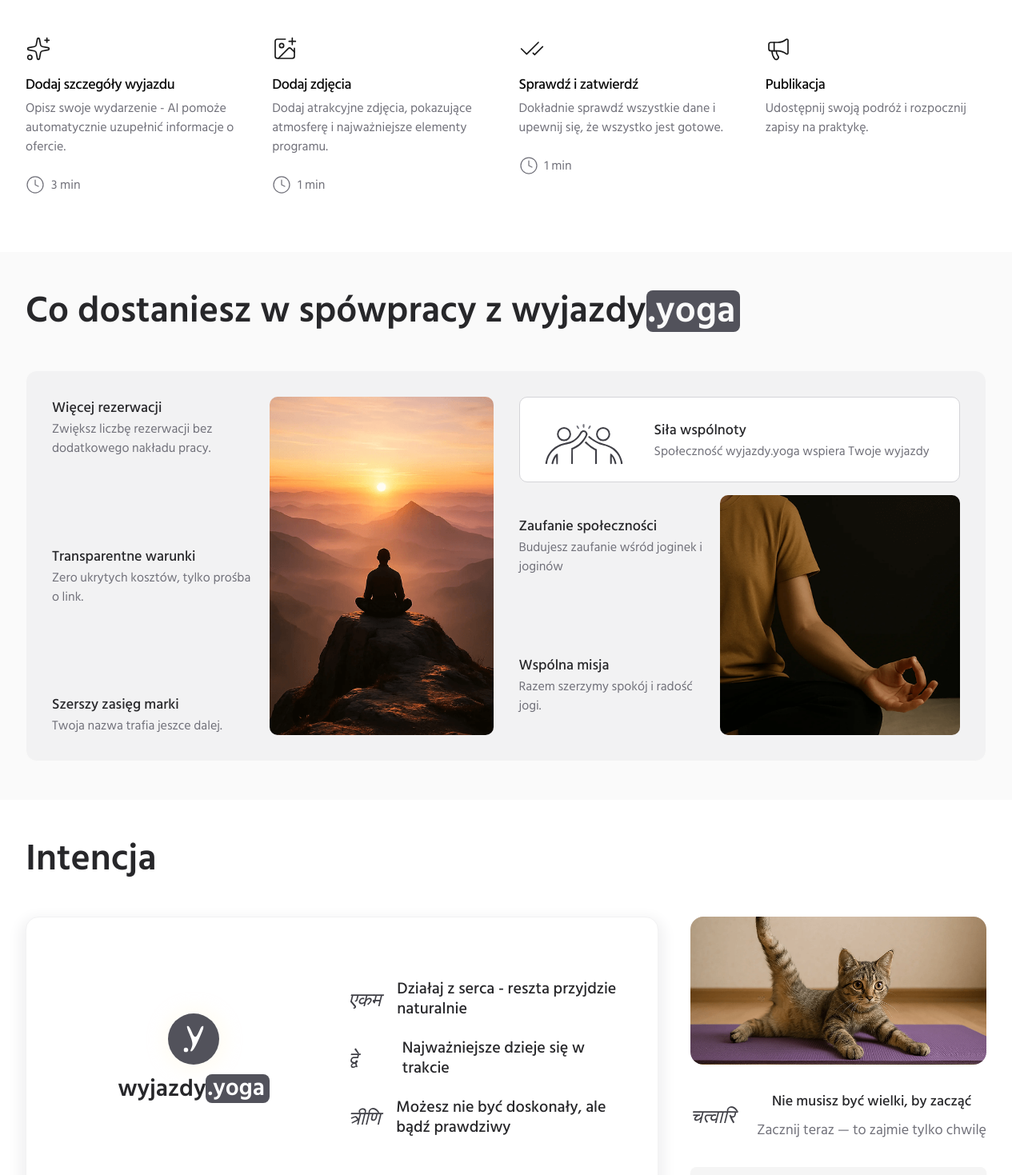
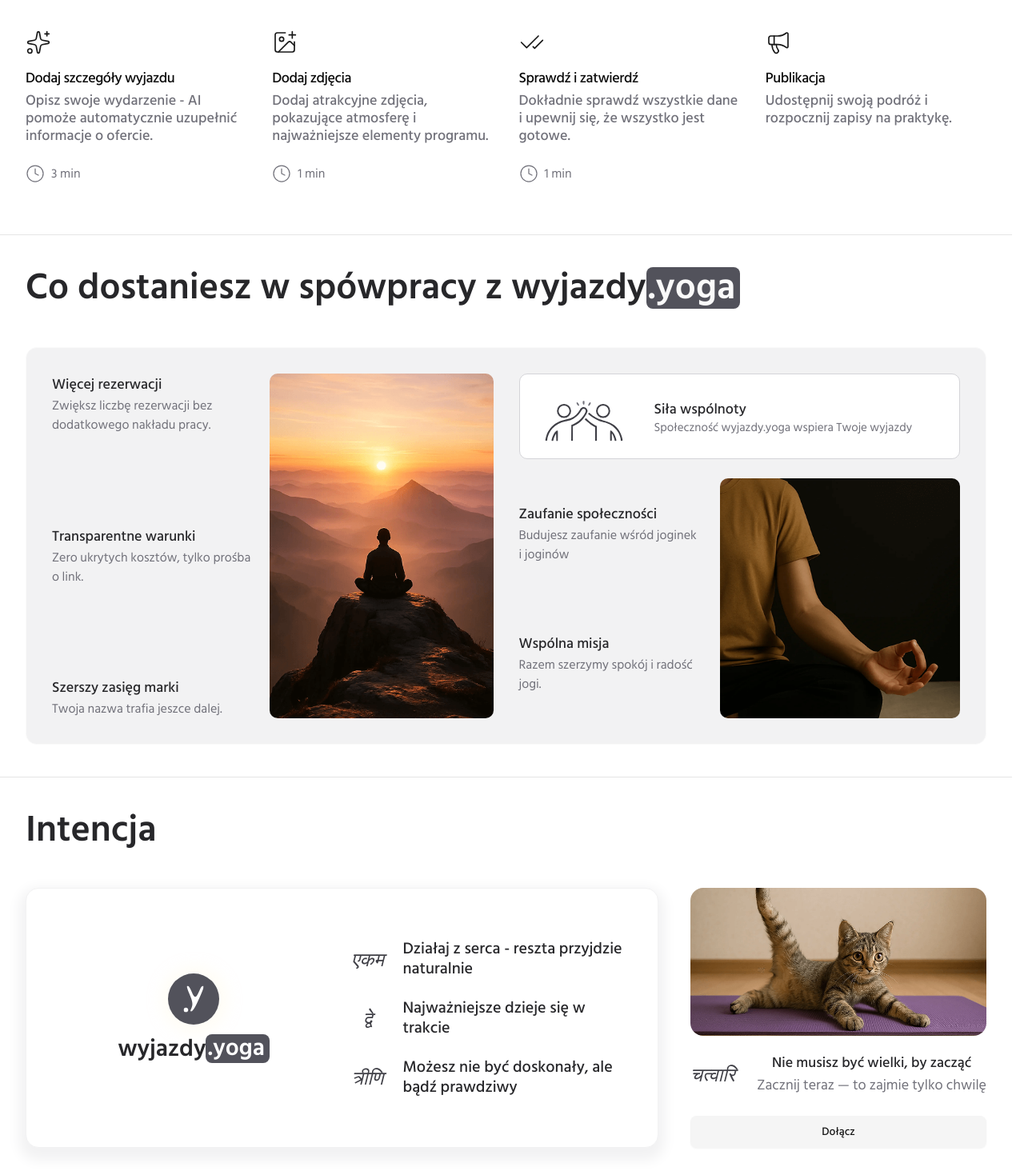
Before and after one commit to joga-yoga/wy-frontend, a Next.js app: page /partners in a window 1280 px wide. Shown: the part 801-2270 px from the top of the page at 80% size. Built offline with nearby package versions, Linux system fonts and the light colour scheme; no server answers.

Commit message:
Fix UI of partners page for mobile

```diff
--- a/src/app/partners/page.tsx
+++ b/src/app/partners/page.tsx
@@ -16,6 +16,7 @@
 import CustomPartnersComunityIcon from "@/components/icons/CustomPartnersComunityIcon";
 import { Button } from "@/components/ui/button";
 import { Card, CardContent, CardHeader, CardTitle } from "@/components/ui/card";
+import { Separator } from "@/components/ui/separator";
 
 import { LogoPartners } from "./components/LogoPartners";
 
@@ -56,7 +57,7 @@
       </section>
 
       {/* "Jak to wygląda krok po kroku" Section */}
-      <section className="py-12">
+      <section className="pt-10">
         <div className="container mx-auto px-4 md:px-8">
           <h2 className="mb-6 md:mb-12 text-center md:text-left text-h-small md:text-h-big text-gray-800">
             Jak to wygląda krok po kroku
@@ -69,8 +70,8 @@
                   Dodaj szczegóły wyjazdu
                 </CardTitle>
               </CardHeader>
-              <CardContent className="px-0">
-                <p className="text-gray-500">
+              <CardContent className="px-0 pb-4 md:pb-6">
+                <p className="text-gray-500 text-sub-descript-18">
                   Opisz swoje wydarzenie - AI pomoże automatycznie uzupełnić informacje o ofercie.
                 </p>
               </CardContent>
@@ -83,8 +84,8 @@
                 <ImagePlus className="h-8 w-8 text-primary mx-auto md:mx-0" />
                 <CardTitle className="text-subheader font-medium">Dodaj zdjęcia</CardTitle>
               </CardHeader>
-              <CardContent className="px-0">
-                <p className="text-gray-500">
+              <CardContent className="px-0 pb-4 md:pb-6">
+                <p className="text-gray-500 text-sub-descript-18">
                   Dodaj atrakcyjne zdjęcia, pokazujące atmosferę i najważniejsze elementy programu.
                 </p>
               </CardContent>
@@ -97,8 +98,8 @@
                 <CheckCheck className="h-8 w-8 text-primary mx-auto md:mx-0" />
                 <CardTitle className="text-subheader font-medium">Sprawdź i zatwierdź</CardTitle>
               </CardHeader>
-              <CardContent className="px-0">
-                <p className="text-gray-500">
+              <CardContent className="px-0 pb-4 md:pb-6">
+                <p className="text-gray-500 text-sub-descript-18 md:min-h-[66px]">
                   Dokładnie sprawdź wszystkie dane i upewnij się, że wszystko jest gotowe.
                 </p>
               </CardContent>
@@ -111,8 +112,8 @@
                 <Megaphone className="h-8 w-8 text-primary mx-auto md:mx-0" />
                 <CardTitle className="text-subheader font-medium">Publikacja</CardTitle>
               </CardHeader>
-              <CardContent className="px-0">
-                <p className="text-gray-500">
+              <CardContent className="px-0 pb-4 md:pb-6">
+                <p className="text-gray-500 text-sub-descript-18">
                   Udostępnij swoją podróż i rozpocznij zapisy na praktykę.
                 </p>
               </CardContent>
@@ -120,19 +121,19 @@
           </div>
         </div>
       </section>
-
+      <Separator className="container mx-auto my-6 md:my-10" />
       {/* "Co dostaniesz w spówpracy" Section */}
-      <section className="bg-gray-50 py-12">
-        <div className="container mx-auto px-4 md:px-8">
-          <h2 className="mb-6 md:mb-12 text-center md:text-left text-h-small md:text-h-big text-gray-800">
+      <section className="">
+        <div className="container mx-auto px-0 md:px-8">
+          <h2 className="px-4 md:px-0 mb-6 md:mb-12 text-center md:text-left text-h-small md:text-h-big text-gray-800">
             Co dostaniesz w spówpracy z wyjazdy
             <span className="inline-block bg-gray-600 rounded-md leading-[100%] pl-[2px] pt-[2px] pb-[4px] pr-[6px] text-gray-50">
               .yoga
             </span>
           </h2>
           <div className="flex flex-col md:flex-row gap-6 md:gap-8 rounded-xl bg-gray-100 p-8 border border-gray-50 ">
-            <div className="flex flex-col md:flex-row gap-4 w-full">
-              <div className="space-y-8 w-full flex flex-col justify-between gap-4">
+            <div className="flex flex-col md:flex-row gap-8 md:gap-4 w-full">
+              <div className="w-full flex flex-col justify-between gap-8 md:gap-4">
                 <div>
                   <h3 className="text-subheader">Więcej rezerwacji</h3>
                   <p className="text-sub-description text-gray-500">
@@ -162,20 +163,20 @@
                 />
               </div>
             </div>
-            <div className="flex flex-col gap-4 w-full">
-              <div className="rounded-lg p-4 bg-white border border-gray-300">
+            <div className="flex flex-col gap-6 w-full">
+              <div className="rounded-lg pl-0 py-4 pr-4 md:p-4 bg-white border border-gray-300">
                 <div className="flex items-center">
-                  <CustomPartnersComunityIcon className="mr-6 text-primary" />
+                  <CustomPartnersComunityIcon className="mr-6 text-primary w-[96px] min-w-[96px] md:w-[128px]" />
                   <div>
                     <h3 className="text-subheader">Siła wspólnoty</h3>
-                    <p className="text-sub-description text-gray-500">
+                    <p className="text-m-sunscript-font md:text-sub-description text-gray-500">
                       Społeczność wyjazdy.yoga wspiera Twoje wyjazdy
                     </p>
                   </div>
                 </div>
               </div>
-              <div className="flex flex-col md:flex-row gap-4 w-full">
-                <div className="space-y-8 w-full h-full flex flex-col justify-around gap-4">
+              <div className="flex flex-col md:flex-row gap-6 w-full">
+                <div className="gap-6 w-full h-full flex flex-col justify-around">
                   <div>
                     <h3 className="text-subheader">Zaufanie społeczności</h3>
                     <p className="text-sub-description text-gray-500">
@@ -203,58 +204,75 @@
           </div>
         </div>
       </section>
-
+      <Separator className="container mx-auto my-6 md:my-10" />
       {/* "Intencja" Section */}
-      <section className="py-12">
+      <section className="pb-10">
         <div className="container mx-auto px-4 md:px-8">
           <h2 className="mb-6 md:mb-12 text-center md:text-left text-h-small md:text-h-big text-gray-800">
             Intencja
           </h2>
-          <div className="flex flex-col md:flex-row gap-10">
-            <div className="flex flex-col md:flex-row md:items-center gap-4 w-full rounded-2xl bg-white p-8 border border-gray-100 shadow-[0px_8px_16px_8px_#F2F2F3]">
+          <div className="flex flex-col md:flex-row gap-6 md:gap-10">
+            <div className="flex flex-col md:flex-row md:items-center gap-6 md:gap-4 w-full rounded-2xl bg-white p-8 border border-gray-100 shadow-[0px_8px_16px_8px_#F2F2F3]">
               <LogoPartners variant="black" className="w-full" />
               <div className="space-y-6 w-full">
-                <div className="flex items-center text-gray-800 text-listing-description">
-                  <span className="mr-5 w-12 font-serif text-2xl italic text-gray-700">एकम</span>
+                <div className="flex items-center text-gray-800 text-m-descript md:text-listing-description">
+                  <span className="mr-5 min-w-12 w-12 text-center font-serif text-2xl italic text-gray-700">
+                    एकम
+                  </span>
                   <span>Działaj z serca - reszta przyjdzie naturalnie</span>
                 </div>
-                <div className="flex items-center text-gray-800 text-listing-description">
-                  <span className="mr-5 w-12 font-serif text-2xl italic text-gray-700">द्वे</span>
+                <div className="flex items-center text-gray-800 text-m-descript md:text-listing-description">
+                  <span className="mr-5 min-w-12 w-12 text-center font-serif text-2xl italic text-gray-700">
+                    द्वे
+                  </span>
                   <span>Najważniejsze dzieje się w trakcie</span>
                 </div>
-                <div className="flex items-center text-gray-800 text-listing-description">
-                  <span className="mr-5 w-12 font-serif text-2xl italic text-gray-700">त्रीणि</span>
+                <div className="flex items-center text-gray-800 text-m-descript md:text-listing-description">
+                  <span className="mr-5 min-w-12 w-12 text-center font-serif text-2xl italic text-gray-700">
+                    त्रीणि
+                  </span>
                   <span>Możesz nie być doskonały, ale bądź prawdziwy</span>
                 </div>
               </div>
             </div>
-            <div className="text-center md:text-left">
-              <div className="flex justify-center md:justify-start min-w-[370px]">
+            <div className="flex flex-row md:flex-col text-center md:text-left gap-5">
+              <div className="flex justify-center md:justify-start md:min-w-[370px]">
                 <Image
                   src="/images/partners/cat.png"
                   alt="Cat on a yoga mat"
                   width={370}
                   height={175}
-                  className="rounded-2xl"
+                  className="rounded-2xl hidden md:block"
+                />
+                <Image
+                  src="/images/partners/dog.png"
+                  alt="Dog on a yoga mat"
+                  width={205}
+                  height={140}
+                  className="rounded-2xl block md:hidden"
                 />
               </div>
 
-              <div className="mt-8 flex justify-between items-center text-lg max-w-[370px] w-full">
-                <span className="mr-2 w-12 font-serif text-2xl italic text-gray-700">चत्वारि</span>
-                <div className="flex flex-col gap-2">
-                  <span className="text-center text-subheader text-gray-800">
+              <div className="flex flex-col gap-6">
+                <div className="flex justify-between md:items-center text-lg md:max-w-[370px] w-full h-full">
+                  <span className="mr-2 min-w-12 w-12 font-serif text-2xl italic text-gray-700 hidden md:block">
+                    चत्वारि
+                  </span>
+                  <div className="flex flex-col gap-0">
+                    <span className="text-left md:text-center text-subheader text-gray-800">
                       Nie musisz być wielki, by zacząć
                     </span>
-                  <span className="text-center text-sub-description text-gray-500">
+                    <span className="hidden md:block md:text-center text-sub-description text-gray-500">
                       Zacznij teraz — to zajmie tylko chwilę
                     </span>
                   </div>
                 </div>
                 <Link href="/dashboard">
-                <Button size="lg" className="mt-8 w-full" variant="secondary">
+                  <Button size="lg" className="w-full" variant="secondary">
                     Dołącz
                   </Button>
                 </Link>
+              </div>
             </div>
           </div>
         </div>
```
Lines whose indentation alone changed are shown as unchanged.
